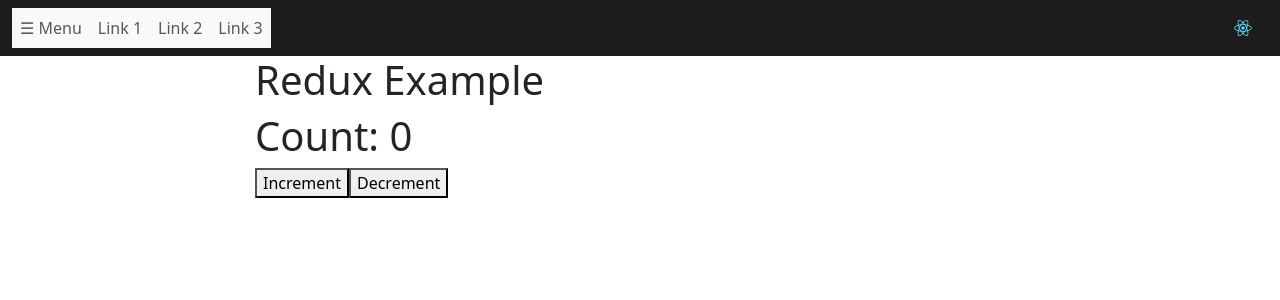
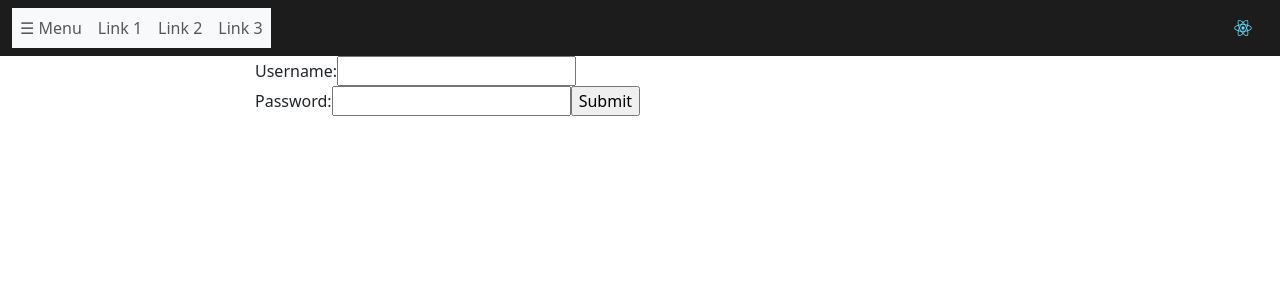
Before and after one commit to nagababu1234M/react_stock_exchange, a React (Create React App) app: page /timer in a window 1280 px wide. Shown: the top 300 px of the page. Built offline with nearby package versions, Linux system fonts and the light colour scheme; no server answers.

Commit message:
login_checking_inprogress

```diff
--- a/src/App.js
+++ b/src/App.js
@@ -3,6 +3,7 @@ import { BrowserRouter as Router, Routes, Route } from 'react-router-dom';
 import TopHeader from './components/Layers/TopHeader';
 import MainContent from './components/Layers/MainContent';
 import Content from './components/Layers/Content';
+import  {AuthProvider} from './components/common/AuthContext';
 
 function App() {
   const myStyle = {
@@ -10,6 +11,8 @@ function App() {
   };
   return (
     <Router>
+      <AuthProvider>
+
       {/* <div className="container-fluid"> */}
         <TopHeader />
         <div className="row" style={myStyle}>
@@ -19,7 +22,9 @@ function App() {
             <Route index element={<MainContent />} />
           </Routes>
           </div>
+        </AuthProvider>
     </Router>
   );
 }
+
 export default App;
--- a/src/components/Layers/Content.js
+++ b/src/components/Layers/Content.js
@@ -4,20 +4,28 @@ import Page1 from '../pages/Page1';
 import Page2 from '../pages/Page2.tsx';
 import Page3 from '../pages/Page3';
 import HomePage from '../pages/HomePage';
-import  {  useState , useEffect} from 'react';
+import  {  useState , useEffect, useContext} from 'react';
 import TableData from '../common/TableData.ts';
 import Counter from '../pages/Counter.js';
 import store from '../common/store.ts';
 import { Provider } from 'react-redux';
 import Page4 from '../pages/Page4.tsx';
 import Stopwatch from '../pages/stopWatch.tsx';
+import Login from '../pages/Login.tsx';
+import {useAuth}  from '../common/AuthContext.js';
+
 
 
 
 const apiUrl='https://dummyjson.com/products';
-const Content = () => {
+const Content = ({ element, ...props }) => {
+  console.log({...props, ...element})
   const [data, setData] = useState(null);
   const [loading, setLoading] = useState(true);
+  // const [isLoggedInUser, setLoggedInUser] = useState(null);
+  const { loggedInUser } = useAuth();
+
+
 
   useEffect(() => {
     const fetchDataFromApi = async () => {
@@ -33,9 +41,11 @@ const Content = () => {
     };
     fetchDataFromApi();
   }, []);
+
     return(
         <div className="col-md-6">
           {
+          loggedInUser ? (
           loading ? (
             <div>Loading...</div>
           ) : (
@@ -66,9 +76,13 @@ const Content = () => {
               </div>
             </Provider>} />
             </Routes>
-          )}
+          )
+        )
+          : (<Login  />)
+      }
         </div>
       );
+
 };
 
 export default Content;
--- /dev/null
+++ b/src/components/common/AuthContext.js
@@ -0,0 +1,43 @@
+// AuthContext.js
+import React, { createContext, useContext, useEffect, useState } from 'react';
+
+const AuthContext = createContext();
+
+export const AuthProvider = ({ children }) => {
+  const [token, setToken] = useState(null);
+  const [user, setUser] = useState(null);
+  const [loading, setLoading] = useState(true);
+
+  const login = (newToken, newUser) => {
+    setToken(newToken);
+    setUser(newUser);
+  };
+
+  const logout = () => {
+    setToken(null);
+    setUser(null);
+  };
+
+  useEffect(() => {
+    // Perform token verification logic here (e.g., check if the token is valid)
+    // If the token is not valid, call logout() to clear the token and user
+    // Note: This is a simplified example, and you may need to enhance the token verification logic
+    if (token && user) {
+      // Assume the token is valid
+      setLoading(false);
+    } else {
+      logout();
+      setLoading(false);
+    }
+  }, [token, user]);
+
+  return (
+    <AuthContext.Provider value={{ token, user, login, logout, loading }}>
+      {children}
+    </AuthContext.Provider>
+  );
+};
+
+export const useAuth = () => {
+  return useContext(AuthContext);
+};
--- a/src/components/common/TableData.ts
+++ b/src/components/common/TableData.ts
@@ -1,6 +1,5 @@
 import { TableDataInput } from "../Types";
-const TableData = async ({postUrl,method, data}:TableDataInput)  => {
-  console.log(data)
+const TableData = async (postUrl,method, data)  => {
   const options={
     method: method,
     headers: {
--- a/src/components/common/store.ts
+++ b/src/components/common/store.ts
@@ -7,6 +7,7 @@ export type RootState = {
   count: number;
   data: string;
   startTime: Date | null; // Define startTime as Date or null
+  text: string[];
 };
 
 const initialState: RootState = {
@@ -15,11 +16,22 @@ const initialState: RootState = {
   isRunning: false,
   recordedTimes: [],
   startTime: null, // Initialize startTime to null
+  text:[]
 };
 
 const counterReducer = (state = initialState, action) => {
   switch (action.type) {
     // ... rest of the cases
+    case  'ADDTODO':
+      return {
+     ...state,
+     text: [action.payload,...state.text]
+    };
+     case 'REMOVETODO':
+      return {
+     ...state,
+        text: state.text.filter(todo => todo!== action.payload)
+      };
     case 'INCREMENT':
       return { count: state.count + 1 };
     case 'DECREMENT':
--- /dev/null
+++ b/src/components/pages/Login.tsx
@@ -0,0 +1,63 @@
+import React, { useState } from 'react';
+import { useAuth } from '../common/AuthContext';
+import TableData from '../common/TableData.ts';
+
+const Login = () => {
+  const [username, setUsername] = useState('');
+  const [password, setPassword] = useState('');
+  const { login, token } = useAuth();
+
+  const handleSubmit = async (e) => {
+    e.preventDefault();
+    const apiUrl = 'https://dummyjson.com/auth/login';
+
+    try {
+      const data = {
+        username: "kminchelle",
+        password: "0lelplR",
+      };
+
+      // Assuming TableData is a function that makes an API request
+
+      const response = await TableData(apiUrl, 'POST', data);
+
+      // Assuming the response contains token and user data
+      const { token: authToken, user } = response;
+
+      // Log the user in and set the token in your authentication context
+      login(user.username, user.password);
+      token(authToken);
+    } catch (error) {
+      console.error('Error:', error);
+      // Handle error (e.g., display an error message)
+    }
+  };
+
+  return (
+    <div>
+      <form onSubmit={handleSubmit}>
+        <label>
+          Username:
+          <input
+            type="text"
+            name="username"
+            value={username}
+            onChange={(e) => setUsername(e.target.value)}
+          />
+        </label>
+        <label>
+          Password:
+          <input
+            type="password"
+            name="password"
+            value={password}
+            onChange={(e) => setPassword(e.target.value)}
+          />
+        </label>
+        <input type="submit" value="Submit" />
+      </form>
+    </div>
+  );
+};
+
+export default Login;
--- a/src/components/pages/Page4.tsx
+++ b/src/components/pages/Page4.tsx
@@ -28,7 +28,7 @@ const Page4 = ({ data, addtodo,removetodo }) => {
 };
 
 const mapStateToProps = (state) => ({
-  data: state.data,
+  data: state.text
 });
 
 const mapDispatchToProps = {
```
Also changed, not shown: src/components/common/TokenGen.js (added).
